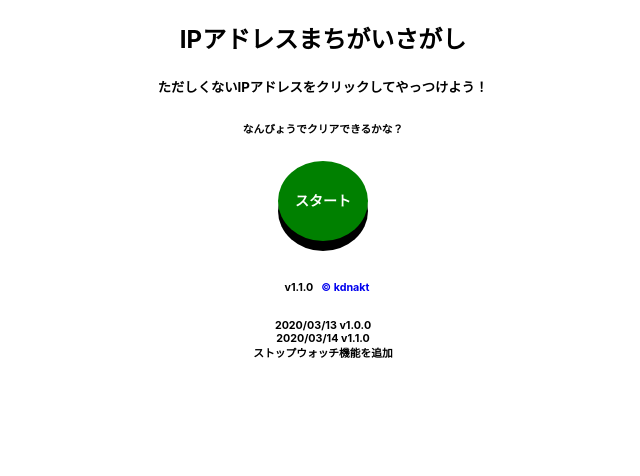
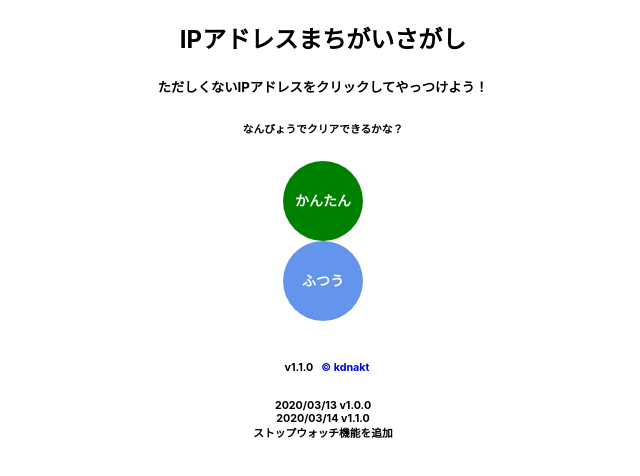
Before and after one commit to kdnakt/ip-eyegrep, a React (Create React App) app: page / in a window 1280 px wide. Shown: the top 476 px of the page, without its empty margins (317-957 px from the left). Built offline with nearby package versions, Linux system fonts and the light colour scheme.

Commit message:
add easy mode

```diff
--- a/src/App.tsx
+++ b/src/App.tsx
@@ -1,16 +1,16 @@
 import React, { useState, useEffect } from 'react';
 import './my.css'
 import Questions from './components/Questions';
-import useQuiz from './quiz/useQuiz';
+import { Level, selectQuestions } from './quiz/Quiz';
 
 const reset = () => {
   document.location.reload()
 }
 
 function App() {
-  const {invalidCount, questions} = useQuiz("normal");
+  const [level, setLevel] = useState("normal" as Level);
+  const questions = selectQuestions(level);
   const [started, setStarted] = useState(false);
-  const [remaining, setRemaining] = useState(invalidCount);
   const [passedSec, setPassedSec] = useState(0);
   useEffect(() => {
     const id = setInterval(() => {
@@ -18,24 +18,30 @@ function App() {
     }, 1000);
     return () => clearInterval(id);
   });
+  const [remaining, setRemaining] = useState(questions.invalidCount);
   if (remaining === 0) {
     alert(`クリアです！おめでとう🎉\n\nきろく${passedSec}びょう`);
     reset();
   }
 
+  const start = (level: Level) => {
+    setLevel(level);
+    setStarted(true);
+    setRemaining(questions.invalidCount);
+    setPassedSec(0);
+  };
+
   return (
-    <div>
+    <>
       <header>
         <h2>IPアドレスまちがいさがし</h2>
         <h5>ただしくないIPアドレスをクリックしてやっつけよう！</h5>
         <h6>なんびょうでクリアできるかな？</h6>
         {!started ? (
-          <>
-            <div id="start-btn" onClick={() => {
-              setStarted(true);
-              setPassedSec(0);
-            }}>スタート</div>
-          </>
+          <div className="start-btns">
+            <div className="start-btn start-btn-easy" onClick={() => start("easy")}>かんたん</div>
+            <div className="start-btn start-btn-normal" onClick={() => start("normal")}>ふつう</div>
+          </div>
         ) : (
           <>
             <h5>あと{remaining}こ</h5>
@@ -44,10 +50,10 @@ function App() {
           </>
         )}
       </header>
-      <body>
+      <body style={{clear:"both"}}>
         <div id="question">
           <Questions started={started}
-            questions={questions}
+            questions={questions.questions}
             setRemaining={setRemaining}
           />
         </div>
@@ -67,7 +73,7 @@ function App() {
           </h6>
         )}
       </footer>
-    </div>
+    </>
   );
 }
 
--- a/src/components/Questions.tsx
+++ b/src/components/Questions.tsx
@@ -16,7 +16,7 @@ const Question: React.FC<{
 }) => {
   const [result, setResult] = useState('');
   return (
-    <>
+    <div>
       <span
         style={{
           marginLeft: toRight ? '60%' : '20%'
@@ -39,7 +39,7 @@ const Question: React.FC<{
         {q.ip}
       </span>
       <br />
-    </>
+    </div>
   );
 }
 
@@ -53,6 +53,7 @@ const Questions: FC<QuestionsProps> = ({
     for (let i = 0, len = questions.length; i < len; i++) {
       result.push(
         <Question
+          key={i}
           q={questions[i]} toRight={i % 2 === 0}
           setRemaining={setRemaining}
         />
--- a/src/my.css
+++ b/src/my.css
@@ -9,15 +9,13 @@
     font-weight: bold;
     font-size: 12px;
     cursor: pointer;
-    box-shadow: 0 10px 0 black;
     user-select: none;
     margin: 0 auto;
 }
 
-#start-btn {
-    width: 90px;
+.start-btn {
+    width: 80px;
     height: 80px;
-    background: green;
     border-radius: 50%;
     text-align: center;
     line-height: 80px;
@@ -25,13 +23,20 @@
     font-weight: bold;
     font-size: 14px;
     cursor: pointer;
-    box-shadow: 0 10px 0 black;
     user-select: none;
     margin: 0 auto;
 }
 
+.start-btn-normal {
+    background: cornflowerblue;
+}
+
+.start-btn-easy {
+    background: green;
+}
+
 #btn:hover,
-#start-btn:hover {
+.start-btn:hover {
     opacity: 0.8;
 }
 
--- a/src/quiz/Quiz.ts
+++ b/src/quiz/Quiz.ts
@@ -7,6 +7,16 @@ export type Target = {
 export type Level = "easy"
   | "normal"
   | "hard";
+
+const easyTargets: Target[] = [
+  {"ip":"10.0.0.0","valid":true},
+  {"ip":"10.0.0,1","valid":false},
+  {"ip":"10.0.0.2","valid":true},
+  {"ip":"10.0.0.3","valid":true},
+  {"ip":"10.０.0.4","valid":false},
+  {"ip":"10.0.0.5","valid":true},
+  {"ip":"10.0.0.6","valid":true},
+];
 
 const normalTargets: Target[] = [
   {"ip":"10.0.0.0","valid":true},
@@ -38,10 +48,26 @@ const shuffle = ([...array]: Target[]) => {
   return array;
 }
 
-const normalQuestions = shuffle(normalTargets);
+const countInvalid = (targets: Target[]) => targets.filter(o => !o.valid).length;
+
+type Questions = {
+  questions: Target[],
+  invalidCount: number,
+};
+
+const normalQuestions: Questions = {
+  questions: shuffle(normalTargets),
+  invalidCount: countInvalid(normalTargets),
+};
+const easyQuestions: Questions = {
+  questions: shuffle(easyTargets),
+  invalidCount: countInvalid(easyTargets),
+};
 
 export const selectQuestions = (level: Level) => {
   switch (level) {
+    case "easy":
+      return easyQuestions;
     case "normal":
       return normalQuestions;
     default:
--- a/src/quiz/useQuiz.ts
+++ /dev/null
@@ -1,9 +0,0 @@
-import { Level, selectQuestions } from "./Quiz";
-
-const useQuiz = (level: Level) => {
-  const questions = selectQuestions(level);
-  const invalidCount = questions.filter(o => !o.valid).length;
-  return { invalidCount, questions };
-};
-
-export default useQuiz;
```
